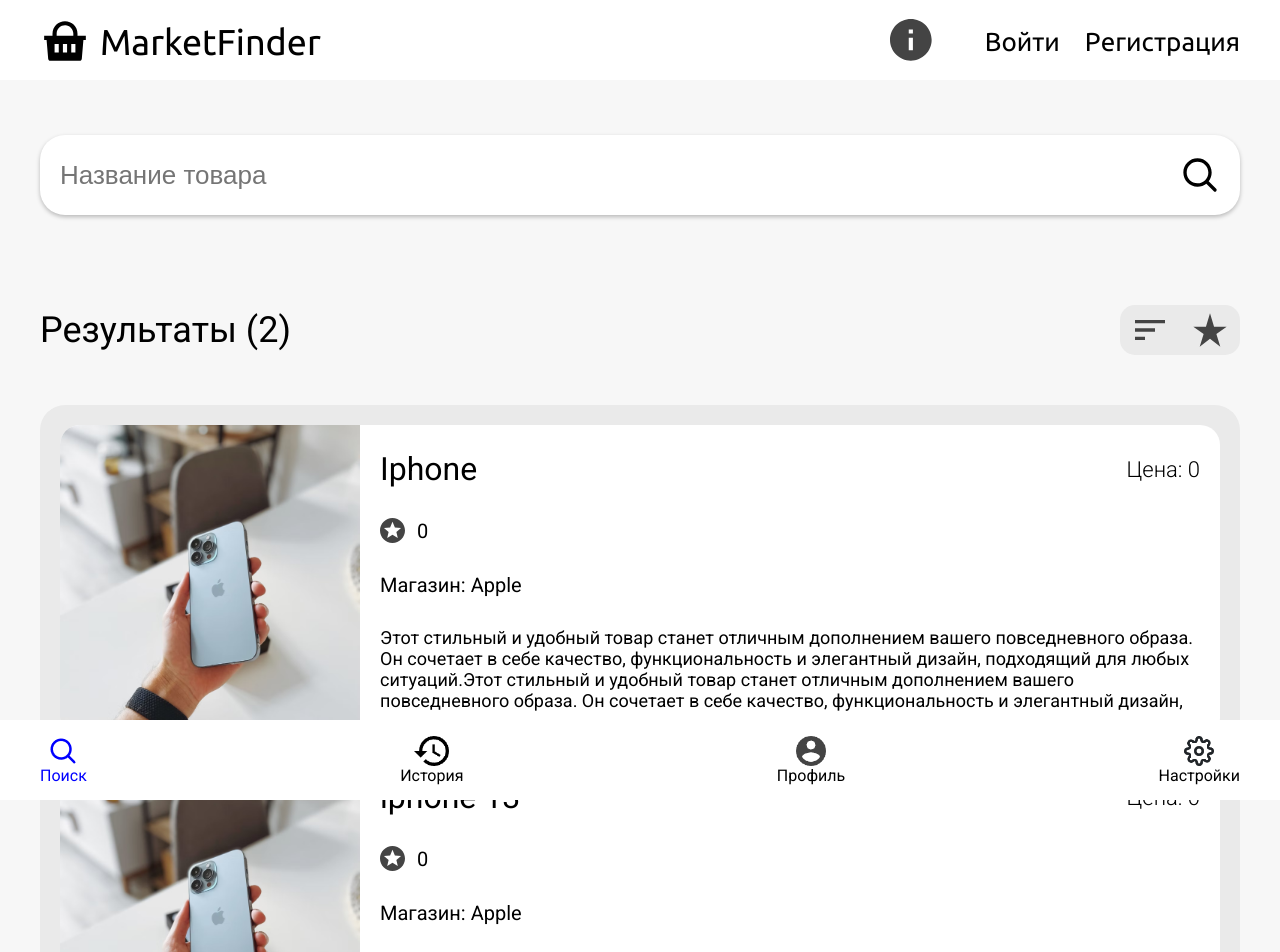
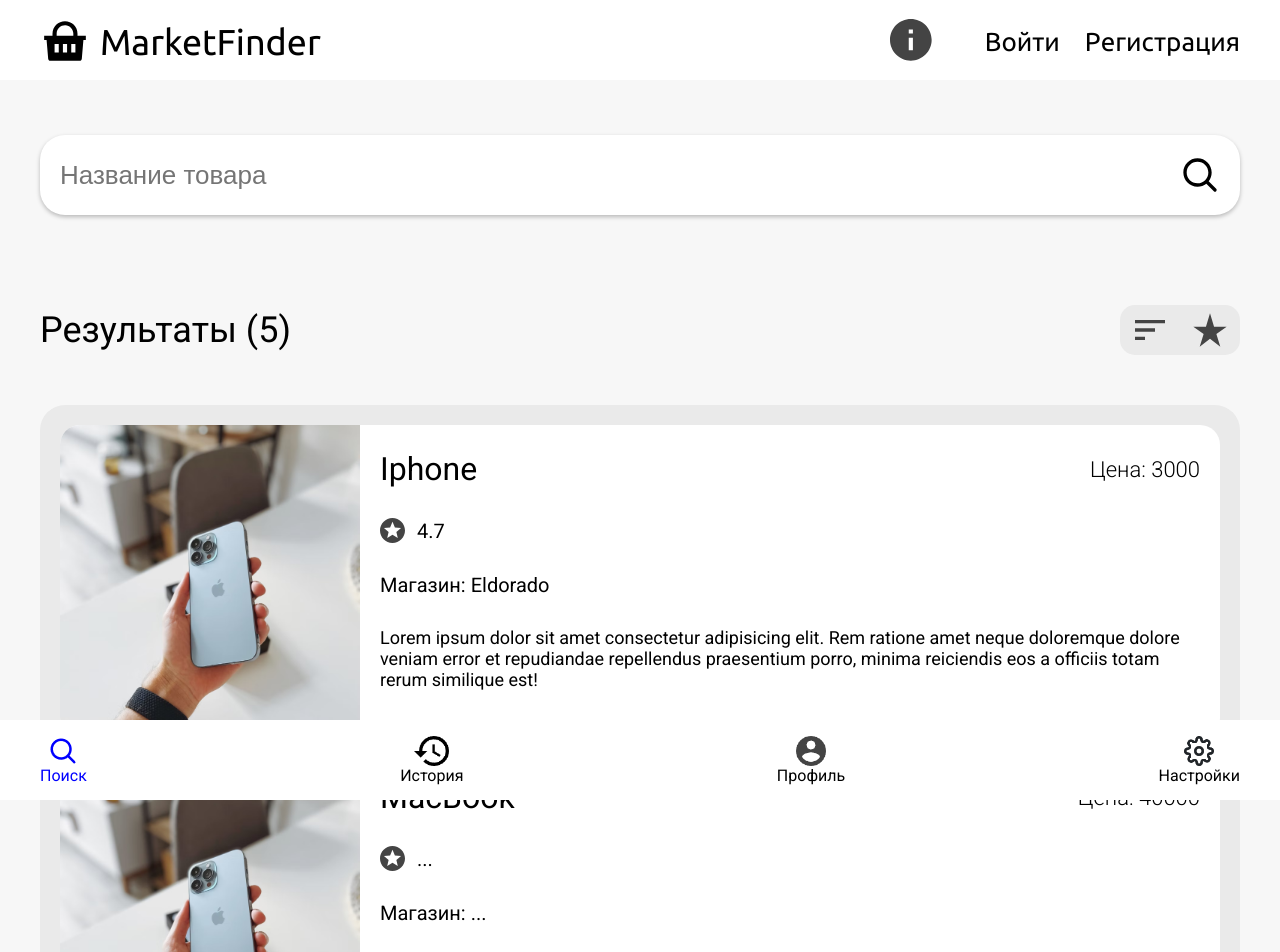
Before and after one commit to bronenosez/MarketFinder, a React (Create React App) app in the folder Frontend/: page / in a window 1280 px wide. Shown: the top 952 px of the page. Built offline with nearby package versions, Linux system fonts and the light colour scheme.

Commit message:
make small corrections

```diff
--- a/Frontend/src/Components/Header/Header.jsx
+++ b/Frontend/src/Components/Header/Header.jsx
@@ -2,7 +2,7 @@
 import '../../styles/index.css';
 import logo__basket from "../../img/logo__basket-svg.svg";
 import info from "../../img/info.svg";
-import Modal from "./Modal";
+import Modal from "../Modal";
 import {useState} from 'react';
 
 export default function Header () {
--- a/Frontend/src/Components/Header/Modal.jsx
+++ /dev/null
@@ -1,12 +0,0 @@
-import cross from '../../img/cross.svg';
-import '../../styles/Modal.css'
-
-
-export default function Modal({condition, setCondition, children}) {
-
-  return (
-    <div className={condition ? 'wrap active' : 'wrap'}>
-      {children}
-    </div>
-  );
-}
--- /dev/null
+++ b/Frontend/src/Components/Modal.jsx
@@ -0,0 +1,11 @@
+import '../styles/Modal.css'
+
+
+export default function Modal({condition, setCondition, children}) {
+  document.body.addEventListener('click', () => setCondition(false))
+  return (
+    <div className={condition ? 'wrap active' : 'wrap'} onClick={e => e.stopPropagation()}>
+      {children}
+    </div>
+  );
+}
--- a/Frontend/src/Components/Search/Products.jsx
+++ b/Frontend/src/Components/Search/Products.jsx
@@ -4,15 +4,40 @@
 
 
 export default function Products () {
-    const productsCount = 2;
-    const h1 = 'iphone 13';
-    const p = 'Этот стильный и удобный товар станет отличным дополнением вашего повседневного образа. Он сочетает в себе качество, функциональность и элегантный дизайн, подходящий для любых ситуаций.Этот стильный и удобный товар станет отличным дополнением вашего повседневного образа. Он сочетает в себе качество, функциональность и элегантный дизайн, подходящий для любых ситуаций.'
+    const randomInt = Math.floor(Math.random() * 10)
+    let itemsInfo = [
+        {
+            h1: 'Iphone',
+            p: `Lorem ipsum dolor sit amet consectetur adipisicing elit.
+                Rem ratione amet neque doloremque dolore veniam error et repudiandae
+                repellendus praesentium porro, minima reiciendis eos a officiis totam rerum similique est!`,
+            rate: "4.7",
+            store: 'Eldorado',
+            price: '3000'
+        },
+
+        {
+            h1: 'MacBook',
+            price: '40000'
+        }
+    ]
+
+    itemsInfo = itemsInfo.concat(new Array(randomInt).fill({}));
+
+
+    const defaultText = {
+        h1: '...',
+        p:'...',
+        rate: '...',
+        store: '...',
+        price: '...'
+    }
 
     return (
         <div className="container products">
 
             <div className="products_head">
-                <p className="results">Результаты ({productsCount})</p>
+                <p className="results">Результаты ({itemsInfo.length})</p>
                 <div className="filter">
                     <img src={filter__price} alt="" />
                     <img src={filter__rating} alt="" />
@@ -20,8 +45,16 @@
             </div>
 
             <div className="items">
-              <Product  p={p} />
-              <Product h1={h1} />
+                {itemsInfo.map((item, index) => (
+                    <Product
+                        key={index}
+                        h1={item.h1 || defaultText.h1}
+                        p={item.p || defaultText.p}
+                        rate={item.rate || defaultText.rate}
+                        store={item.store || defaultText.store}
+                        price={item.price || defaultText.price}
+                    />
+                ))}
             </div>
 
         </div>
```
Also changed, not shown: Frontend/public/manifest.json.
